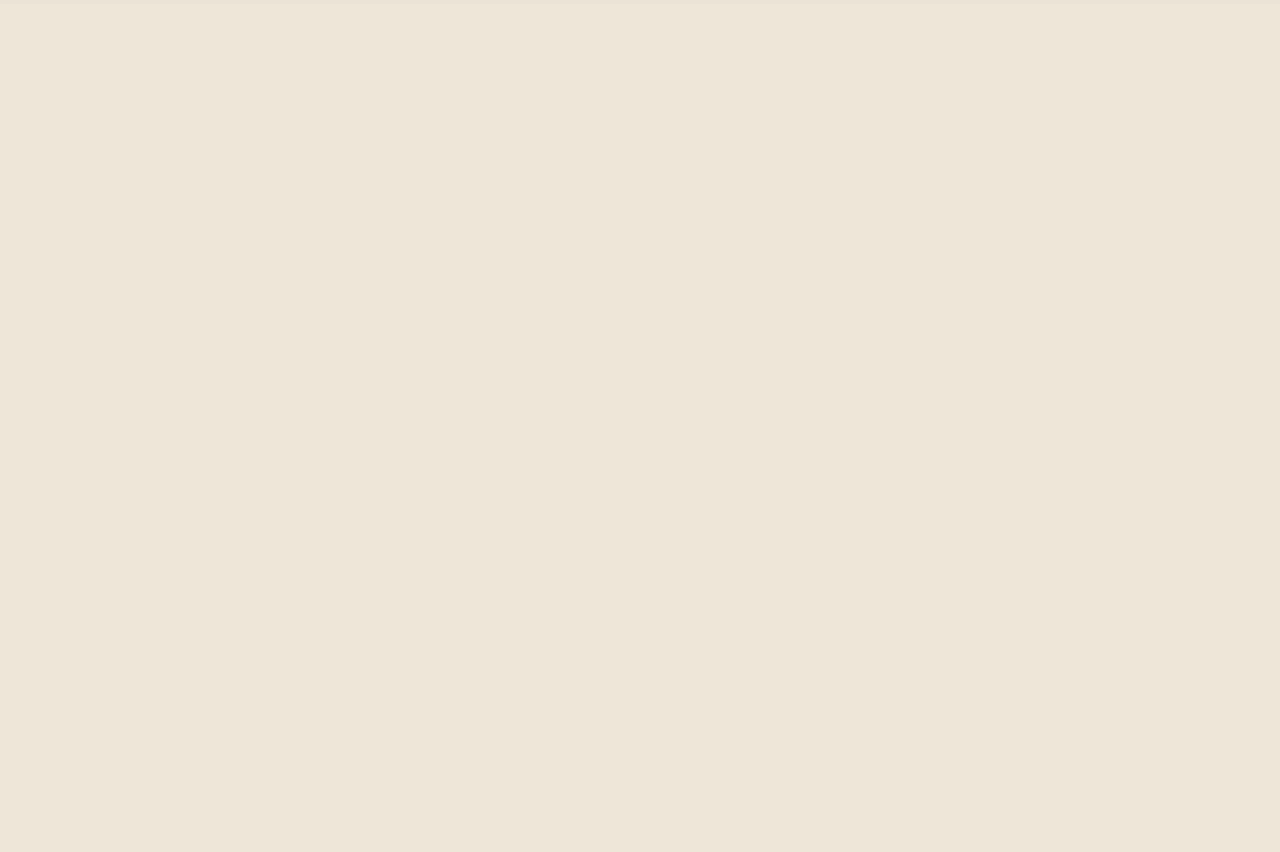
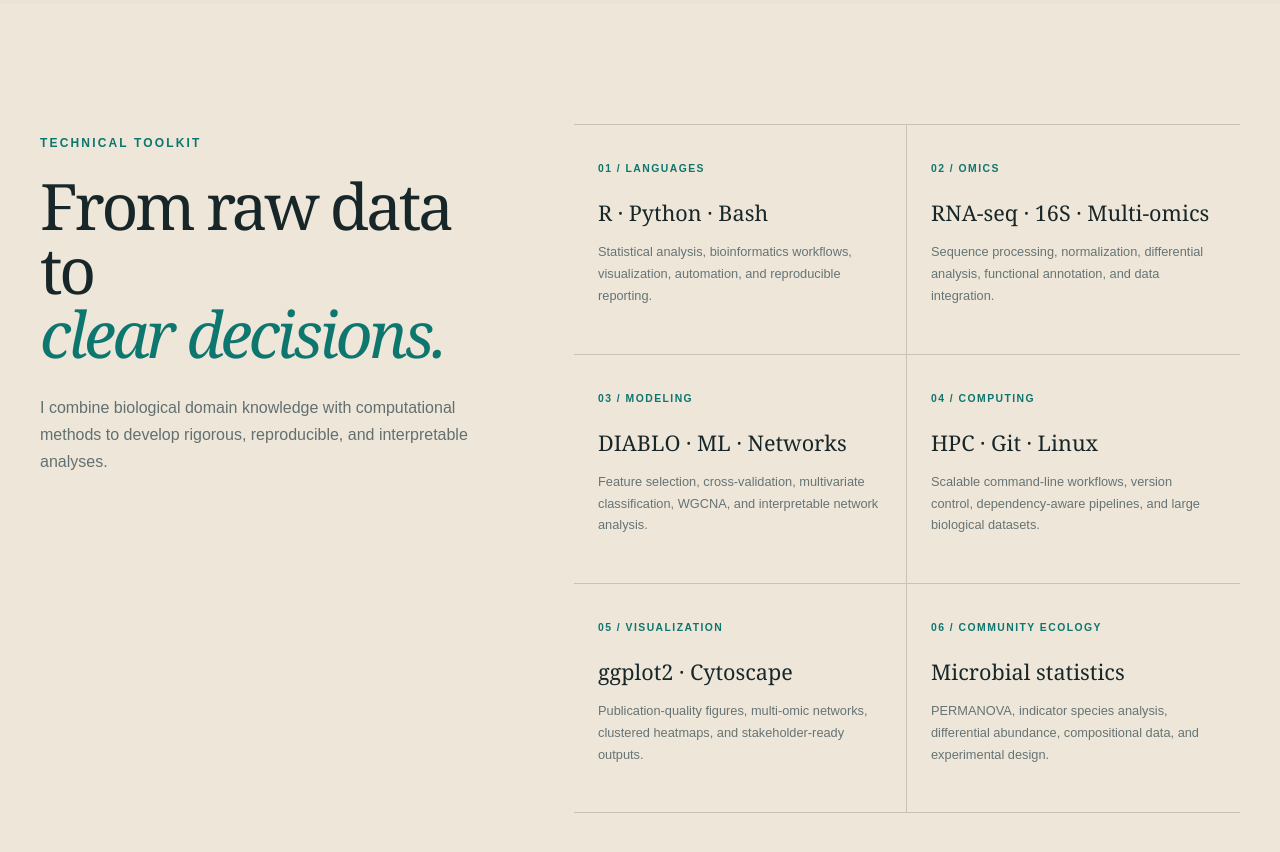
Before and after one commit to rdhoward1/personal-bioinfo-portfolio, a React (Vite) app: page / in a window 1280 px wide. Shown: the part 3320-4172 px from the top of the page. Before the commit the page ends 3324 px from the top, so only its background shows below. Built offline with nearby package versions, Linux system fonts and the light colour scheme.

Commit message:
update skills section

```diff
--- a/src/App.css
+++ b/src/App.css
@@ -478,3 +478,96 @@ h1 span {
     font-size: 1.6rem;
   }
 }
+
+/* Skills section */
+
+.skills-section {
+  width: min(1200px, calc(100% - 64px));
+  margin: 0 auto;
+  padding: 120px 0;
+  display: grid;
+  grid-template-columns: 0.8fr 1.2fr;
+  gap: 90px;
+}
+
+.skills-heading h2 {
+  margin: 20px 0 28px;
+  color: #172628;
+  font-family: Georgia, "Times New Roman", serif;
+  font-size: clamp(3rem, 5vw, 4.8rem);
+  font-weight: 400;
+  letter-spacing: -0.05em;
+  line-height: 1;
+}
+
+.skills-heading h2 span {
+  display: block;
+  color: #0c766f;
+  font-style: italic;
+}
+
+.skills-heading > p:last-child {
+  max-width: 430px;
+  color: #627071;
+  line-height: 1.7;
+}
+
+.skills-grid {
+  display: grid;
+  grid-template-columns: 1fr 1fr;
+  border-top: 1px solid rgba(23, 38, 40, 0.18);
+}
+
+.skill-card {
+  padding: 28px 24px 34px;
+  border-right: 1px solid rgba(23, 38, 40, 0.18);
+  border-bottom: 1px solid rgba(23, 38, 40, 0.18);
+}
+
+.skill-card:nth-child(even) {
+  border-right: none;
+}
+
+.skill-label {
+  color: #0c766f;
+  font-size: 0.65rem;
+  font-weight: 700;
+  letter-spacing: 0.14em;
+  text-transform: uppercase;
+}
+
+.skill-card h3 {
+  margin: 24px 0 14px;
+  color: #172628;
+  font-family: Georgia, "Times New Roman", serif;
+  font-size: 1.35rem;
+  font-weight: 400;
+}
+
+.skill-card > p:last-child {
+  color: #667475;
+  font-size: 0.8rem;
+  line-height: 1.7;
+}
+
+@media (max-width: 850px) {
+  .skills-section {
+    grid-template-columns: 1fr;
+    gap: 40px;
+    padding: 85px 0;
+  }
+}
+
+@media (max-width: 600px) {
+  .skills-section {
+    width: calc(100% - 40px);
+  }
+
+  .skills-grid {
+    grid-template-columns: 1fr;
+  }
+
+  .skill-card {
+    border-right: none;
+  }
+}
--- a/src/App.jsx
+++ b/src/App.jsx
@@ -1,5 +1,6 @@
 import "./App.css";
 import Projects from "./Projects";
+import Skills from "./Skills";
 
 function App() {
   return (
@@ -100,6 +101,7 @@ function App() {
       </section>
 
       <Projects />
+      <Skills />
     </main>
   );
 }
--- /dev/null
+++ b/src/Skills.jsx
@@ -0,0 +1,79 @@
+const skillGroups = [
+  {
+    number: "01",
+    category: "Languages",
+    title: "R · Python · Bash",
+    description:
+      "Statistical analysis, bioinformatics workflows, visualization, automation, and reproducible reporting.",
+  },
+  {
+    number: "02",
+    category: "Omics",
+    title: "RNA-seq · 16S · Multi-omics",
+    description:
+      "Sequence processing, normalization, differential analysis, functional annotation, and data integration.",
+  },
+  {
+    number: "03",
+    category: "Modeling",
+    title: "DIABLO · ML · Networks",
+    description:
+      "Feature selection, cross-validation, multivariate classification, WGCNA, and interpretable network analysis.",
+  },
+  {
+    number: "04",
+    category: "Computing",
+    title: "HPC · Git · Linux",
+    description:
+      "Scalable command-line workflows, version control, dependency-aware pipelines, and large biological datasets.",
+  },
+  {
+    number: "05",
+    category: "Visualization",
+    title: "ggplot2 · Cytoscape",
+    description:
+      "Publication-quality figures, multi-omic networks, clustered heatmaps, and stakeholder-ready outputs.",
+  },
+  {
+    number: "06",
+    category: "Community ecology",
+    title: "Microbial statistics",
+    description:
+      "PERMANOVA, indicator species analysis, differential abundance, compositional data, and experimental design.",
+  },
+];
+
+function Skills() {
+  return (
+    <section className="skills-section" id="skills">
+      <div className="skills-heading">
+        <p className="eyebrow">Technical toolkit</p>
+
+        <h2>
+          From raw data to
+          <span> clear decisions.</span>
+        </h2>
+
+        <p>
+          I combine biological domain knowledge with computational methods to
+          develop rigorous, reproducible, and interpretable analyses.
+        </p>
+      </div>
+
+      <div className="skills-grid">
+        {skillGroups.map((skill) => (
+          <article className="skill-card" key={skill.number}>
+            <p className="skill-label">
+              {skill.number} / {skill.category}
+            </p>
+
+            <h3>{skill.title}</h3>
+            <p>{skill.description}</p>
+          </article>
+        ))}
+      </div>
+    </section>
+  );
+}
+
+export default Skills;
```
